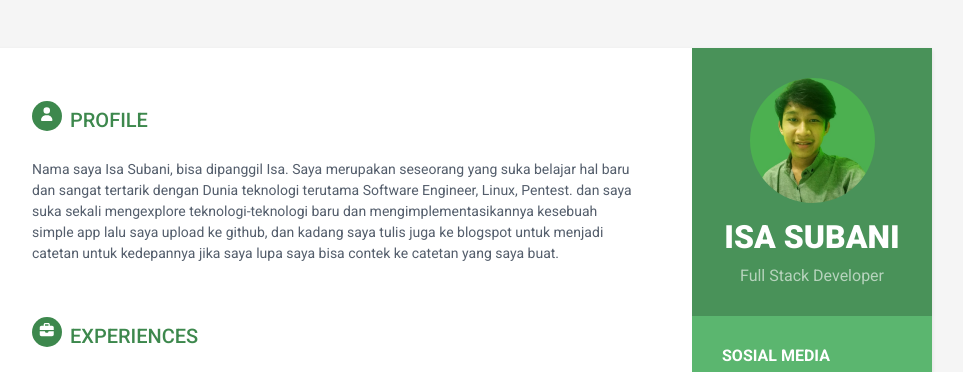
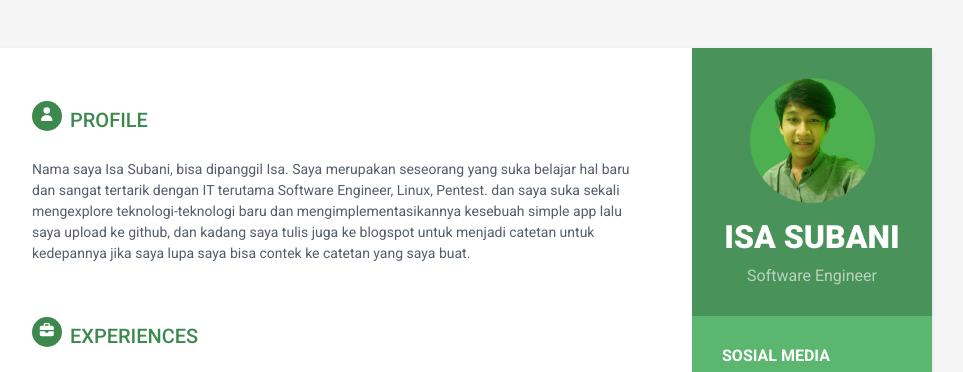
Before and after one commit to fluex404/landing-page, a plain HTML site: page index.html in a window 1280 px wide. Shown: the top 372 px of the page, without its empty margins (188-1151 px from the left). Drawn offline with Linux system fonts and the light colour scheme.

Commit message:
update descprition

```diff
--- a/index.html
+++ b/index.html
@@ -26,7 +26,7 @@
             <div class="profile-container">
                 <img class="profile" src="assets/images/profile.jpg" alt="" />
                 <h1 class="name">ISA SUBANI</h1>
-                <h3 class="tagline">Full Stack Developer</h3>
+                <h3 class="tagline">Software Engineer</h3>
             </div><!--//profile-container-->
 
             <div class="contact-container container-block">
@@ -77,7 +77,7 @@
                 <h2 class="section-title"><span class="icon-holder"><i class="fas fa-user"></i></span>Profile</h2>
                 <div class="summary">
                     <p>Nama saya Isa Subani, bisa dipanggil Isa.
-                        Saya merupakan seseorang yang suka belajar hal baru dan sangat tertarik dengan Dunia teknologi terutama Software Engineer, Linux, Pentest.
+                        Saya merupakan seseorang yang suka belajar hal baru dan sangat tertarik dengan IT terutama Software Engineer, Linux, Pentest.
                         dan saya suka sekali mengexplore teknologi-teknologi baru dan mengimplementasikannya kesebuah
                         simple app lalu saya upload ke github, dan kadang saya tulis juga ke blogspot untuk menjadi
                         catetan untuk kedepannya jika saya lupa saya bisa contek ke catetan yang saya buat.</p>
```
